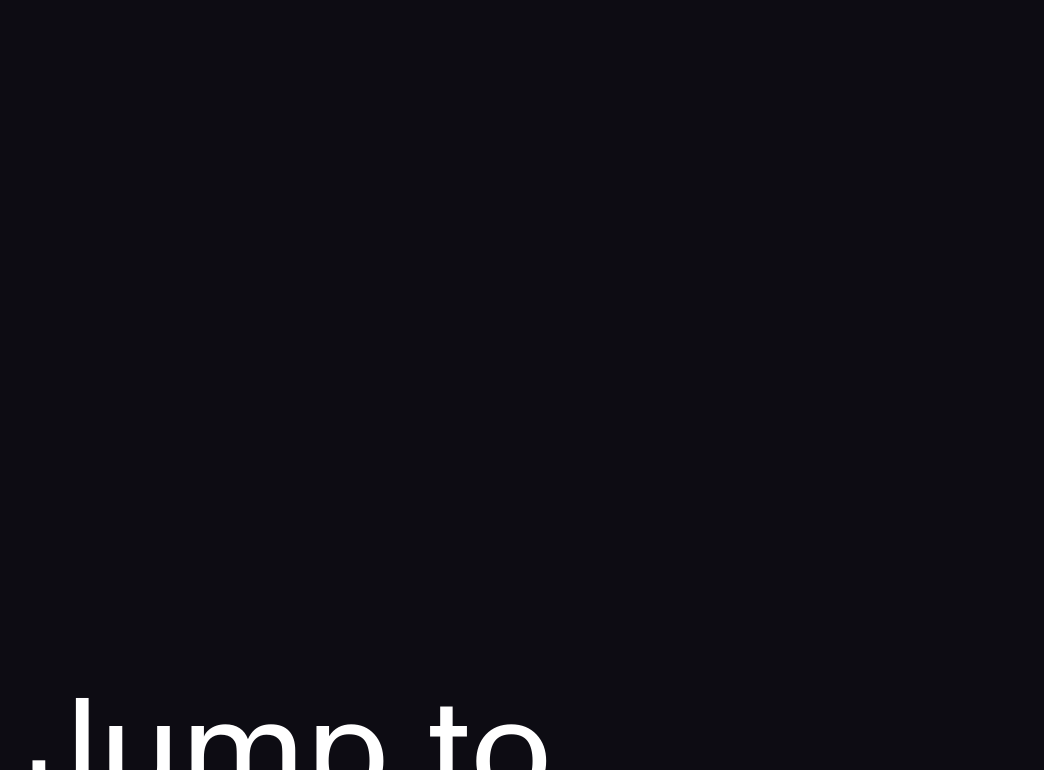
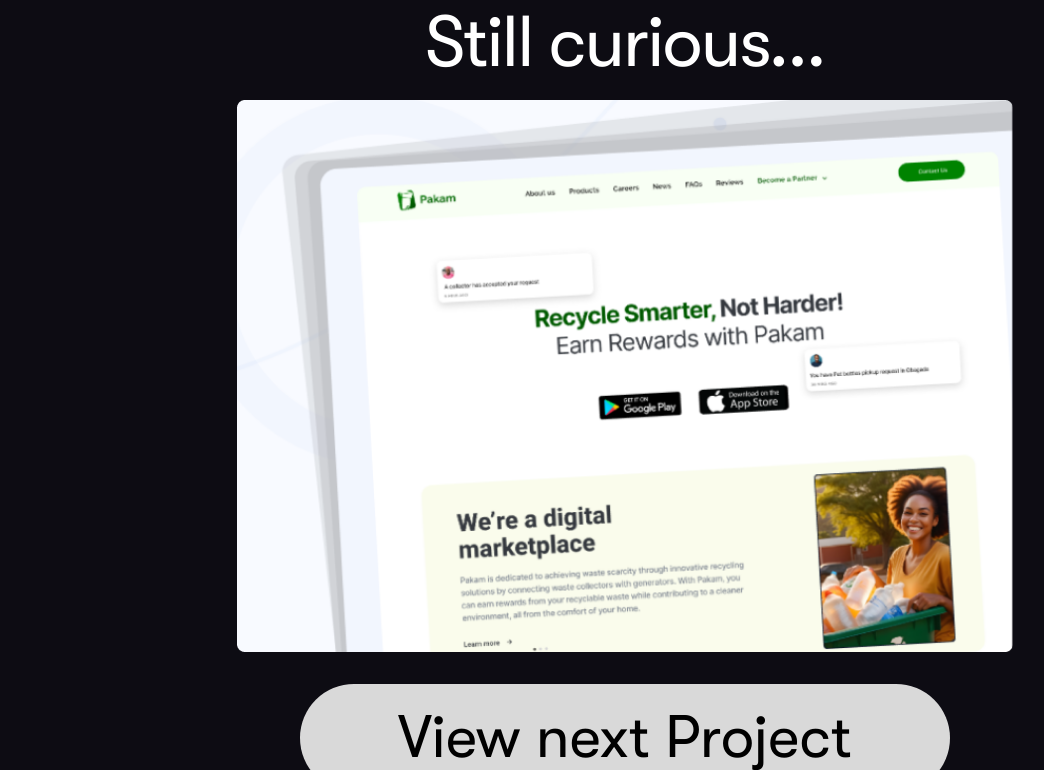
Before and after one commit to igbokwe-chibueze/kemi-porfolio, a Next.js app: page /caseStudy/1 in a window 1280 px wide. Shown: the part 330-1100 px from the top of the page, without its empty margins (15-1059 px from the left). Built offline with nearby package versions, Linux system fonts and the light colour scheme.

Commit message:
Randomization for Still Curious section down
Signed-off-by: igbokwe-chibueze <igbokwechibueze@gmail.com>

```diff
--- a/app/(root)/(Home)/caseStudy/[slug]/page.tsx
+++ b/app/(root)/(Home)/caseStudy/[slug]/page.tsx
@@ -1,3 +1,4 @@
+import RandomProject from "@/components/RandomProject";
 
 type PageParams = {
     slug: string;
@@ -11,11 +12,20 @@ const page = async ({ params }: { params:  Promise<PageParams> }) => {
 
   return (
     <div className=" lg:min-h-screen">
-        <div className=" main-container">
-            <h1 className="header-one">
-                See {slug}
-            </h1>
+      <div className=" main-container">
+        <div className="space-y-12">
+
+          <h1 className="header-one">
+            See {slug}
+          </h1>
+
+          <div className=" px-48">
+            <RandomProject/>
+          </div>
+
         </div>
+
+      </div>
     </div>
   )
 }
--- /dev/null
+++ b/components/RandomProject.tsx
@@ -0,0 +1,48 @@
+import { projectData } from "@/constants/Data";
+import Image from "next/image";
+import Link from "next/link";
+import React from "react";
+
+const RandomProject: React.FC = () => {
+  // Function to get a random project
+  const getRandomProject = () => {
+    // Flatten the items from all projects
+    const allItems = projectData.flatMap((project) => project.items);
+    // Get a random item
+    const randomIndex = Math.floor(Math.random() * allItems.length);
+    return allItems[randomIndex];
+  };
+
+  const randomProject = getRandomProject();
+
+  return (
+    <div className="p-4 text-center space-y-8">
+      <h2 className="font-gT-WalsheimPro text-xl lg:text-7xl font-normal
+        tracking-tight lg:leading-[50px] text-gray-900 dark:text-white"
+      >
+        Still curious...
+      </h2>
+
+      <Image
+        src={randomProject.image}
+        alt={randomProject.heading}
+        width={781.88}
+        height={556}
+        className="w-full object-cover"
+      />
+
+      <Link
+        href={randomProject.caseStudyLink} target="_blank"
+        className={`group inline-flex justify-center items-center py-3 lg:py-6 px-8 lg:px-20 lg:w-[650px] rounded-full
+          bg-[#D9D9D9] hover:bg-[#C7FC56] text-black `}
+      >
+
+        <span className="font-gT-WalsheimPro text-xl lg:text-6xl font-normal">
+          View next Project
+        </span>
+      </Link>
+    </div>
+  );
+};
+
+export default RandomProject;
```
